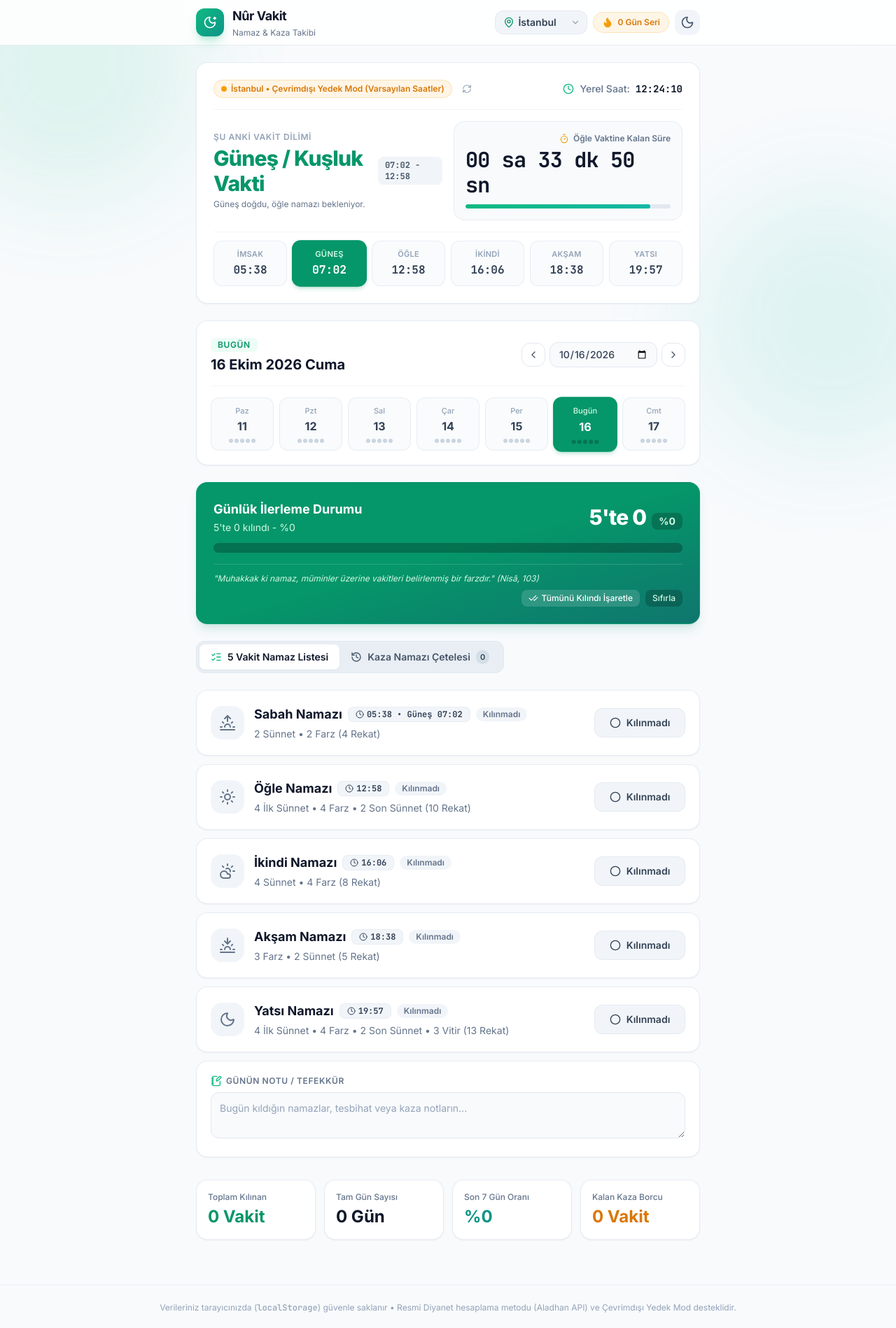
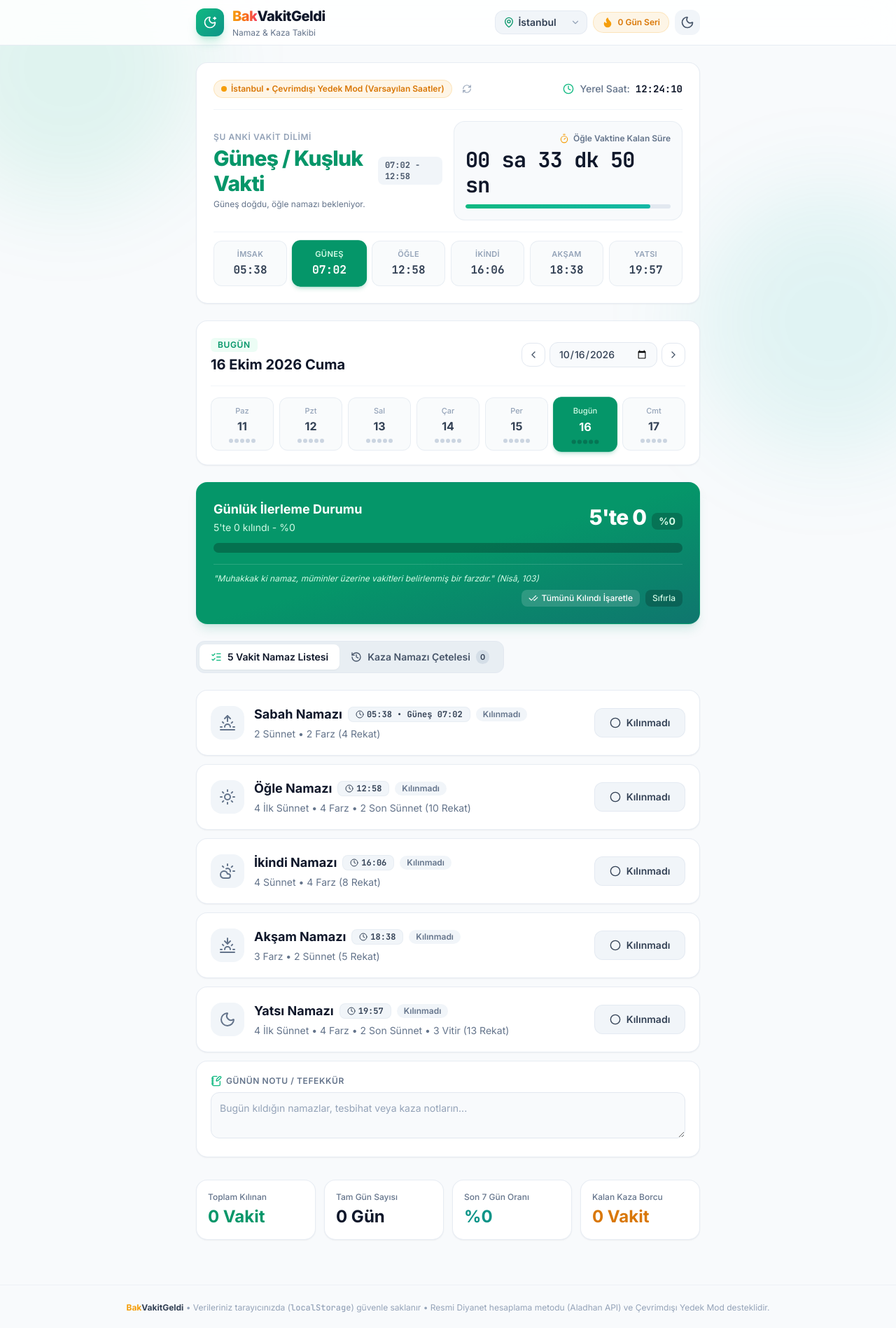
Before and after one commit to 1kurgulai-jpg/namaz-takip, a plain HTML site: page index.html in a window 1280 px wide. Shown: the whole page at 70% size. Drawn offline with nearby package versions, Linux system fonts and the light colour scheme; no server answers.

Commit message:
Add files via upload

```diff
--- a/app.js
+++ b/app.js
@@ -1,5 +1,5 @@
 /**
- * Nûr Vakit — Namaz & Kaza Takip Uygulaması
+ * BakVakitGeldi — Namaz & Kaza Takip Uygulaması
  * Dinamik Namaz Vakitleri API (Aladhan Diyanet Method=13) + Çevrimdışı Yedek Mod + LocalStorage
  */
 
--- a/index.html
+++ b/index.html
@@ -3,7 +3,7 @@
 <head>
     <meta charset="UTF-8">
     <meta name="viewport" content="width=device-width, initial-scale=1.0">
-    <title>Nûr Vakit — Namaz & Kaza Takip Uygulaması</title>
+    <title>BakVakitGeldi — Namaz & Kaza Takip Uygulaması</title>
     <!-- Tailwind CSS CDN -->
     <script src="https://cdn.tailwindcss.com"></script>
     <script>
@@ -60,7 +60,9 @@
                     <i data-lucide="moon-star" class="w-5 h-5"></i>
                 </div>
                 <div>
-                    <h1 class="font-bold text-base sm:text-lg tracking-tight leading-none text-slate-900 dark:text-white">Nûr Vakit</h1>
+                    <h1 class="font-extrabold text-lg sm:text-xl tracking-tight leading-none">
+                        <span class="bg-gradient-to-r from-amber-500 via-orange-500 to-rose-500 dark:from-amber-400 dark:via-orange-400 dark:to-rose-400 bg-clip-text text-transparent">Bak</span><span class="text-slate-900 dark:text-white">VakitGeldi</span>
+                    </h1>
                     <p class="text-[11px] sm:text-xs text-slate-500 dark:text-slate-400 mt-0.5">Namaz & Kaza Takibi</p>
                 </div>
             </div>
@@ -336,7 +338,7 @@
 
     <!-- Alt Bilgi -->
     <footer class="text-center py-6 text-xs text-slate-400 dark:text-slate-600 border-t border-slate-200/50 dark:border-slate-900">
-        Verileriniz tarayıcınızda (<code class="font-mono">localStorage</code>) güvenle saklanır • Resmi Diyanet hesaplama metodu (Aladhan API) ve Çevrimdışı Yedek Mod desteklidir.
+        <span class="font-bold"><span class="text-amber-500 dark:text-amber-400">Bak</span><span class="text-slate-700 dark:text-slate-300">VakitGeldi</span></span> • Verileriniz tarayıcınızda (<code class="font-mono">localStorage</code>) güvenle saklanır • Resmi Diyanet hesaplama metodu (Aladhan API) ve Çevrimdışı Yedek Mod desteklidir.
     </footer>
 
     <!-- Uygulama Scripti -->
```
Also changed, not shown: README.md, vercel.json.
